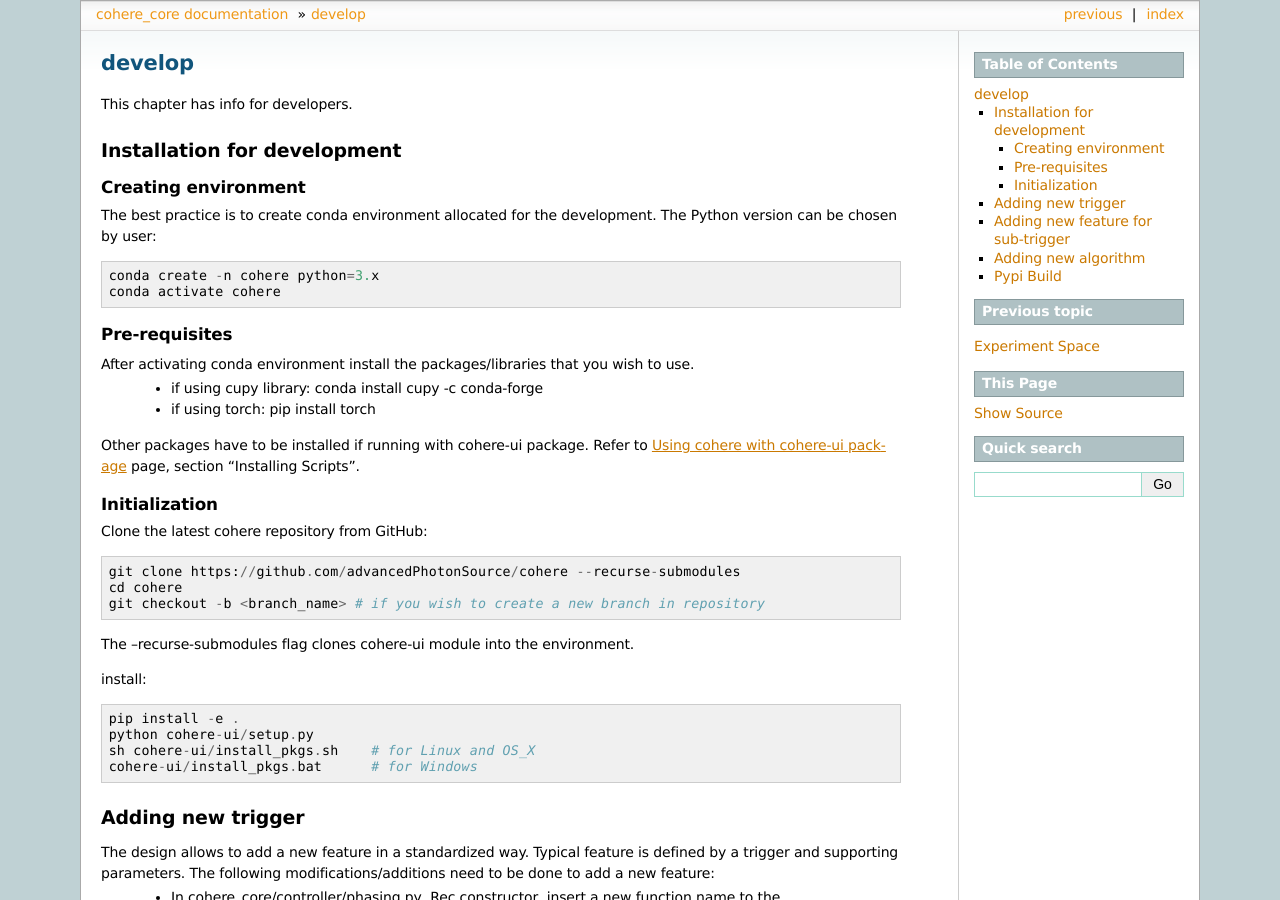
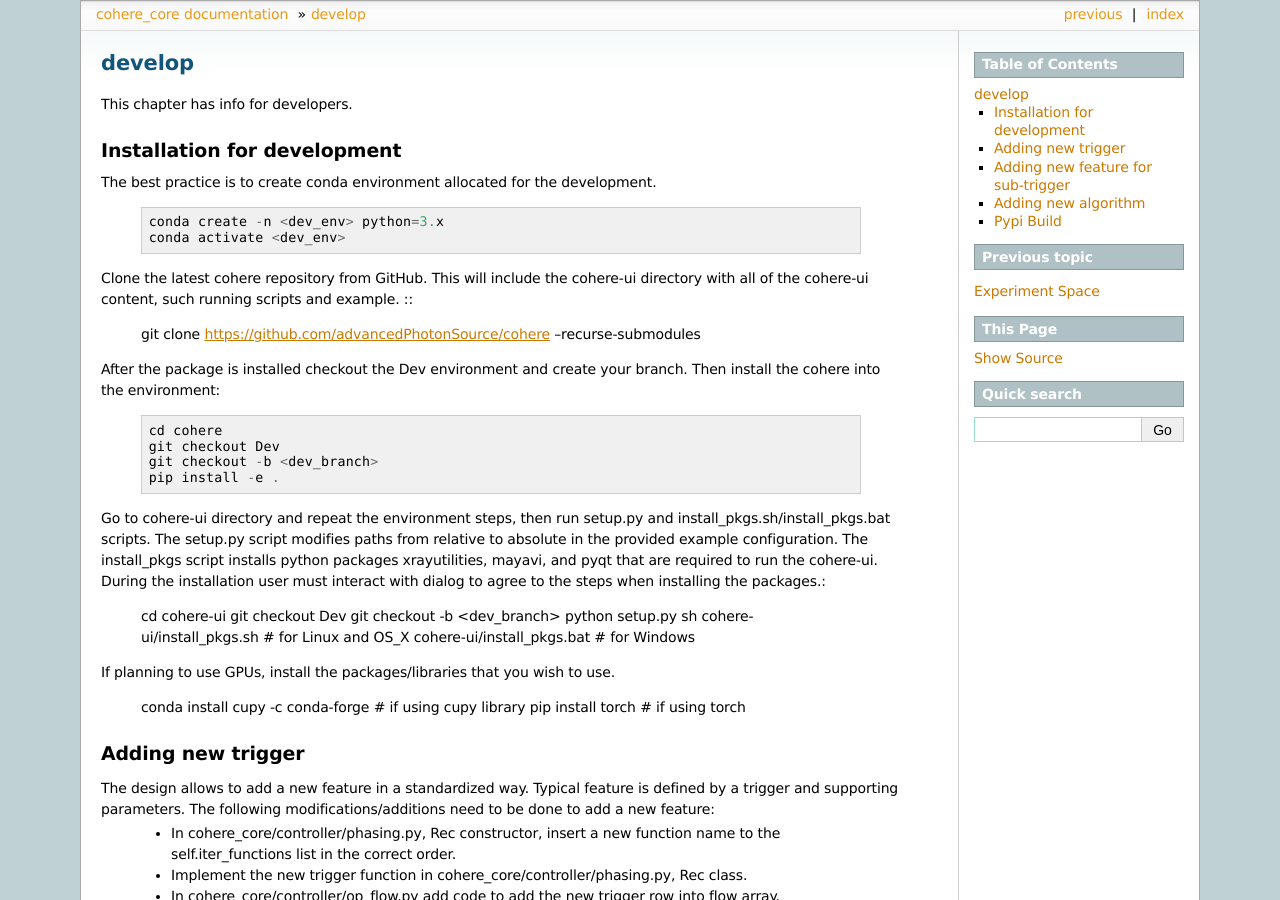
Before and after one commit to AdvancedPhotonSource/cohere, a Sphinx documentation site: the page built from docs/source/for_developers.rst, in a window 1280 px wide and 900 px high. Built offline with Sphinx 7.4.7, drawn with Linux system fonts in a browser that asks for light colours; pages that are not in the unit, such as notebooks, are missing from menus.

Commit message:
updated documentation

```diff
--- a/docs/source/for_developers.rst
+++ b/docs/source/for_developers.rst
@@ -5,40 +5,42 @@
 
 Installation for development
 ============================
-Creating environment
-++++++++++++++++++++
-The best practice is to create conda environment allocated for the development. The Python version can be chosen by user:
-::
+The best practice is to create conda environment allocated for the development.
 
-    conda create -n cohere python=3.x
-    conda activate cohere
+  ::
 
-Pre-requisites
-++++++++++++++
-After activating conda environment install the packages/libraries that you wish to use.
-    - if using cupy library: conda install cupy -c conda-forge
-    - if using torch: pip install torch
-Other packages have to be installed if running with cohere-ui package. Refer to :ref:`use` page, section "Installing Scripts".
+    conda create -n <dev_env> python=3.x
+    conda activate <dev_env>
 
-Initialization
-++++++++++++++
-Clone the latest cohere repository from GitHub:
-::
+| Clone the latest cohere repository from GitHub. This will include the cohere-ui directory with all of the cohere-ui content, such running scripts and example.
+  ::
 
     git clone https://github.com/advancedPhotonSource/cohere --recurse-submodules
+| After the package is installed checkout the Dev environment and create your branch. Then install the cohere into the environment:
+
+  ::
+
     cd cohere
-    git checkout -b <branch_name> # if you wish to create a new branch in repository
+    git checkout Dev
+    git checkout -b <dev_branch>
+    pip install -e .
+| Go to cohere-ui directory and repeat the environment steps, then run setup.py and install_pkgs.sh/install_pkgs.bat scripts. The setup.py script modifies paths from relative to absolute in the provided example configuration. The install_pkgs script installs python packages xrayutilities, mayavi, and pyqt that are required to run the cohere-ui. During the installation user must interact with dialog to agree to the steps when installing the packages.:
 
-The --recurse-submodules flag clones cohere-ui module into the environment.
+    ::
 
-| install:
-
-::
-
-    pip install -e .
-    python cohere-ui/setup.py
+    cd cohere-ui
+    git checkout Dev
+    git checkout -b <dev_branch>
+    python setup.py
     sh cohere-ui/install_pkgs.sh    # for Linux and OS_X
     cohere-ui/install_pkgs.bat      # for Windows
+| If planning to use GPUs, install the packages/libraries that you wish to use.
+
+    ::
+
+    conda install cupy -c conda-forge # if using cupy library
+    pip install torch # if using torch
+
 
 Adding new trigger
 ==================
```
Also changed, not shown: docs/source/how_to_use.rst (+8 -8 lines), docs/source/installation.rst (+31 -6 lines).
